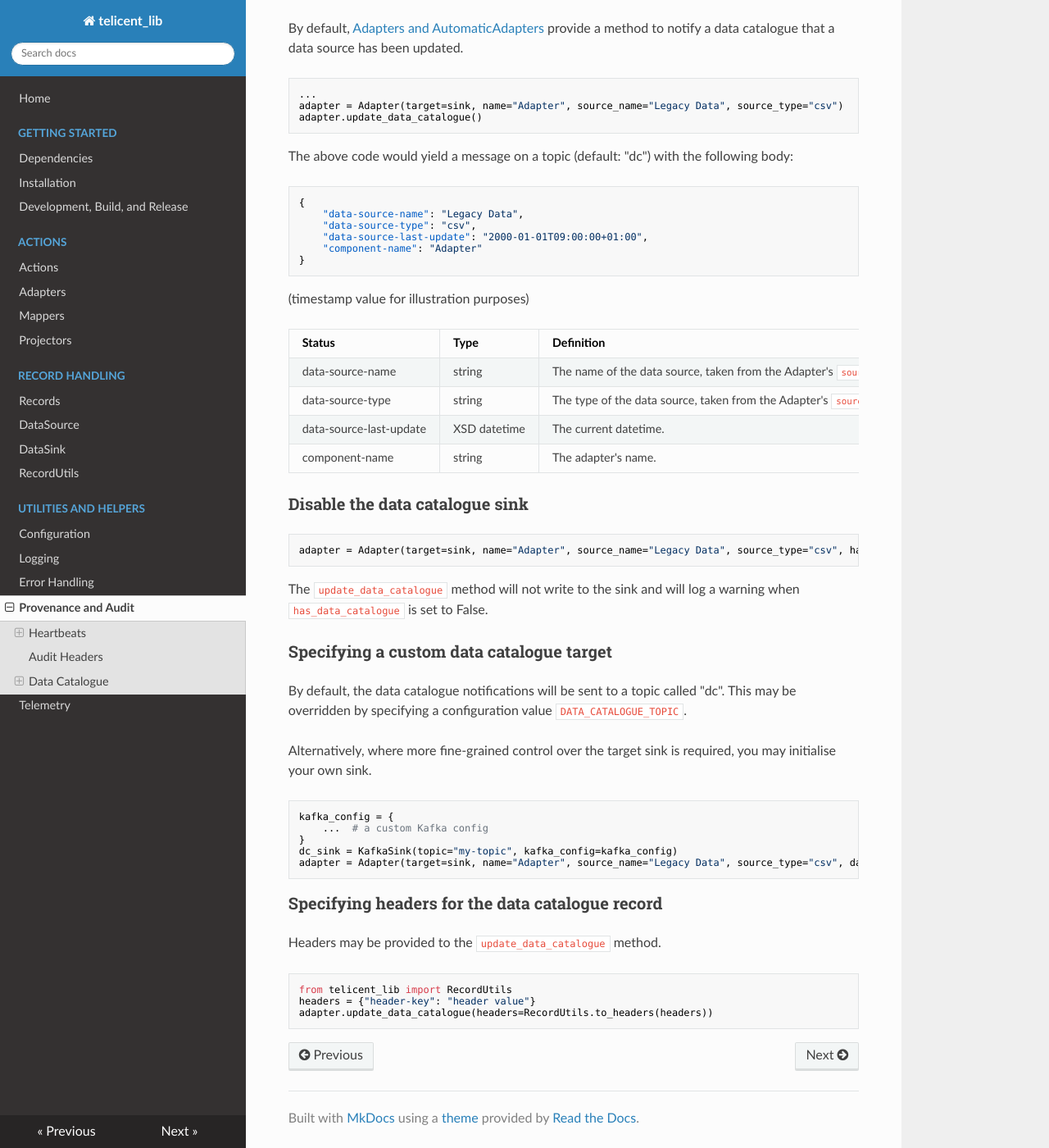
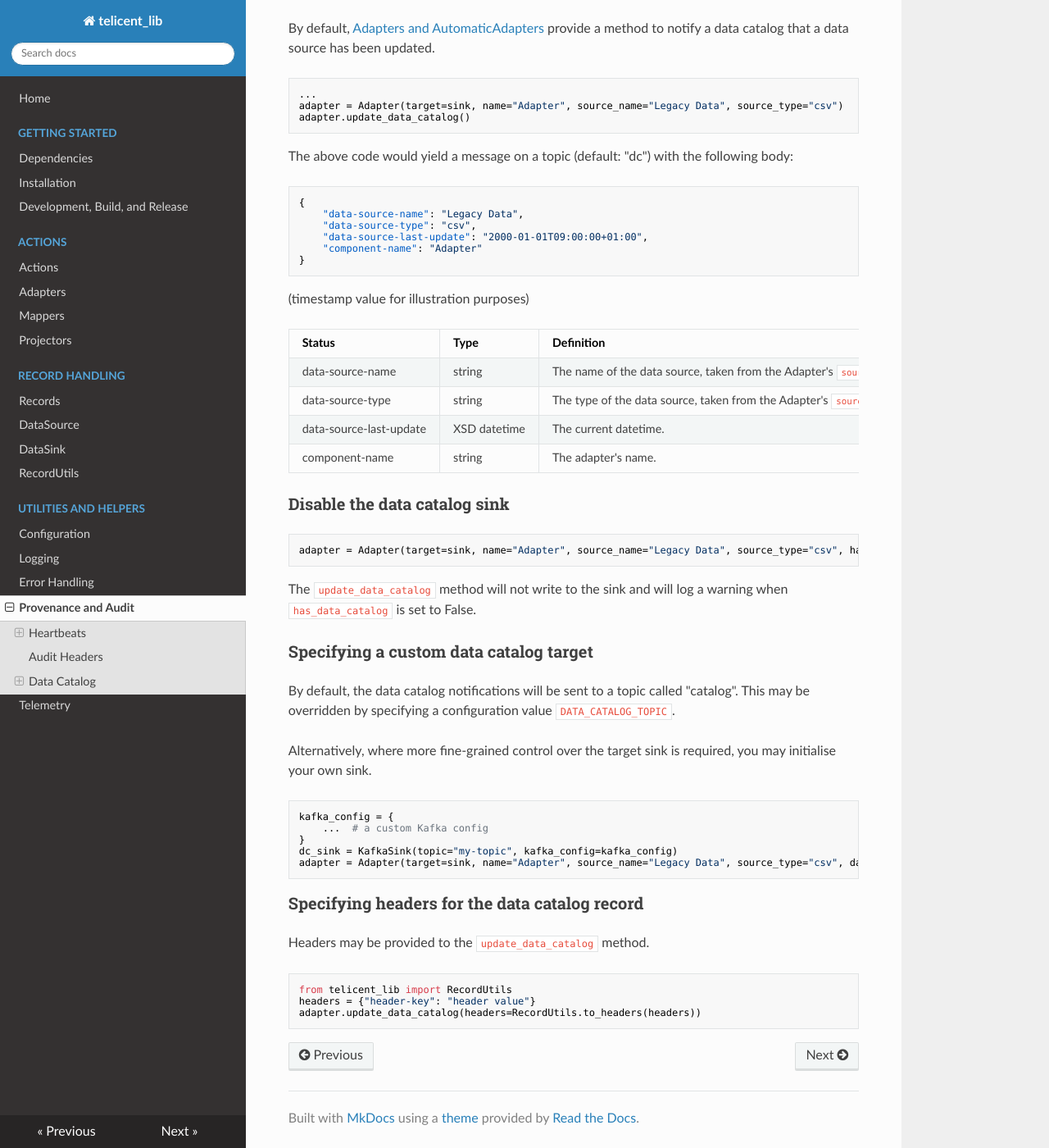
Before and after one commit to telicent-oss/telicent-lib, an MkDocs documentation site: the page built from docs/provenance.md, in a window 1280 px wide and 1400 px high, scrolled down 2467 px. Shown: the whole window at 82% size. Built offline with MkDocs 1.6.1, drawn with Linux system fonts in a browser that asks for light colours; nearby versions of some CDN libraries; some of the changed text lies outside the part shown.

Commit message:
fix: changed catalogue to catalog and updated dc default topic

````diff
--- a/docs/provenance.md
+++ b/docs/provenance.md
@@ -94,14 +94,14 @@ each record a unique ID, which component wrote the record, and in the case of a
 | `Data-Source-Type` | The data source's type, as provided by the Action                                                                                |
 
 
-## Data Catalogue
+## Data Catalog
 
-By default, [Adapters and AutomaticAdapters](adapters.md) provide a method to notify a data catalogue that a data source has been updated.
+By default, [Adapters and AutomaticAdapters](adapters.md) provide a method to notify a data catalog that a data source has been updated.
 
 ```python
 ...
 adapter = Adapter(target=sink, name="Adapter", source_name="Legacy Data", source_type="csv")
-adapter.update_data_catalogue()
+adapter.update_data_catalog()
 ```
 
 The above code would yield a message on a topic (default: "dc") with the following body:
@@ -124,18 +124,18 @@ The above code would yield a message on a topic (default: "dc") with the followi
 | component-name          | string       | The adapter's name.                                                  |
 
 
-### Disable the data catalogue sink
+### Disable the data catalog sink
 
 ```python
-adapter = Adapter(target=sink, name="Adapter", source_name="Legacy Data", source_type="csv", has_data_catalogue=False)
+adapter = Adapter(target=sink, name="Adapter", source_name="Legacy Data", source_type="csv", has_data_catalog=False)
 ```
 
-The `update_data_catalogue` method will not write to the sink and will log a warning when `has_data_catalogue` is set to False.
+The `update_data_catalog` method will not write to the sink and will log a warning when `has_data_catalog` is set to False.
 
-### Specifying a custom data catalogue target
+### Specifying a custom data catalog target
 
-By default, the data catalogue notifications will be sent to a topic called "dc". This may be overridden by specifying
-a configuration value `DATA_CATALOGUE_TOPIC`.
+By default, the data catalog notifications will be sent to a topic called "catalog". This may be overridden by specifying
+a configuration value `DATA_CATALOG_TOPIC`.
 
 Alternatively, where more fine-grained control over the target sink is required, you may initialise your own sink.
 
@@ -144,15 +144,15 @@ kafka_config = {
     ...  # a custom Kafka config
 }
 dc_sink = KafkaSink(topic="my-topic", kafka_config=kafka_config)
-adapter = Adapter(target=sink, name="Adapter", source_name="Legacy Data", source_type="csv", data_catalogue_sink=dc_sink)
+adapter = Adapter(target=sink, name="Adapter", source_name="Legacy Data", source_type="csv", data_catalog_sink=dc_sink)
 ```
 
-### Specifying headers for the data catalogue record
+### Specifying headers for the data catalog record
 
-Headers may be provided to the `update_data_catalogue` method.
+Headers may be provided to the `update_data_catalog` method.
 
 ```python
 from telicent_lib import RecordUtils
 headers = {"header-key": "header value"}
-adapter.update_data_catalogue(headers=RecordUtils.to_headers(headers))
+adapter.update_data_catalog(headers=RecordUtils.to_headers(headers))
 ```
````
Also changed, not shown: 5 other files.
